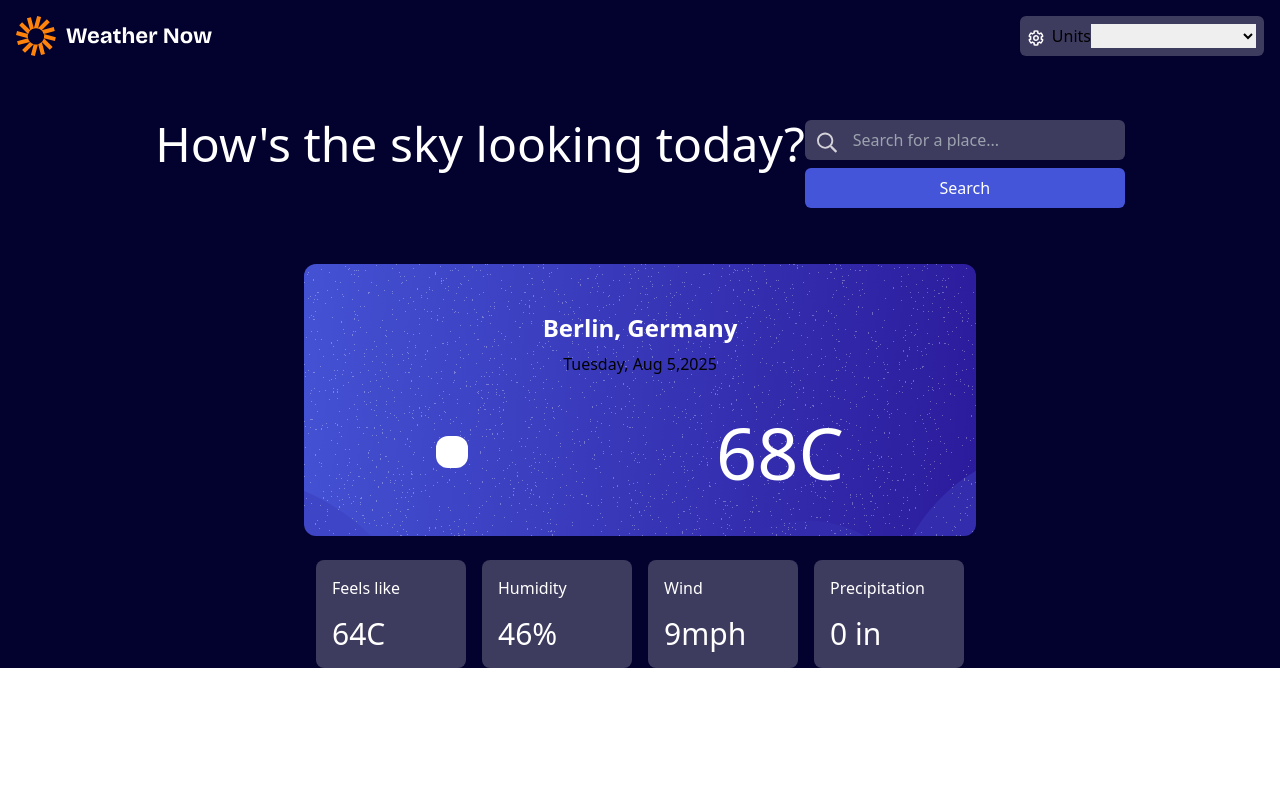
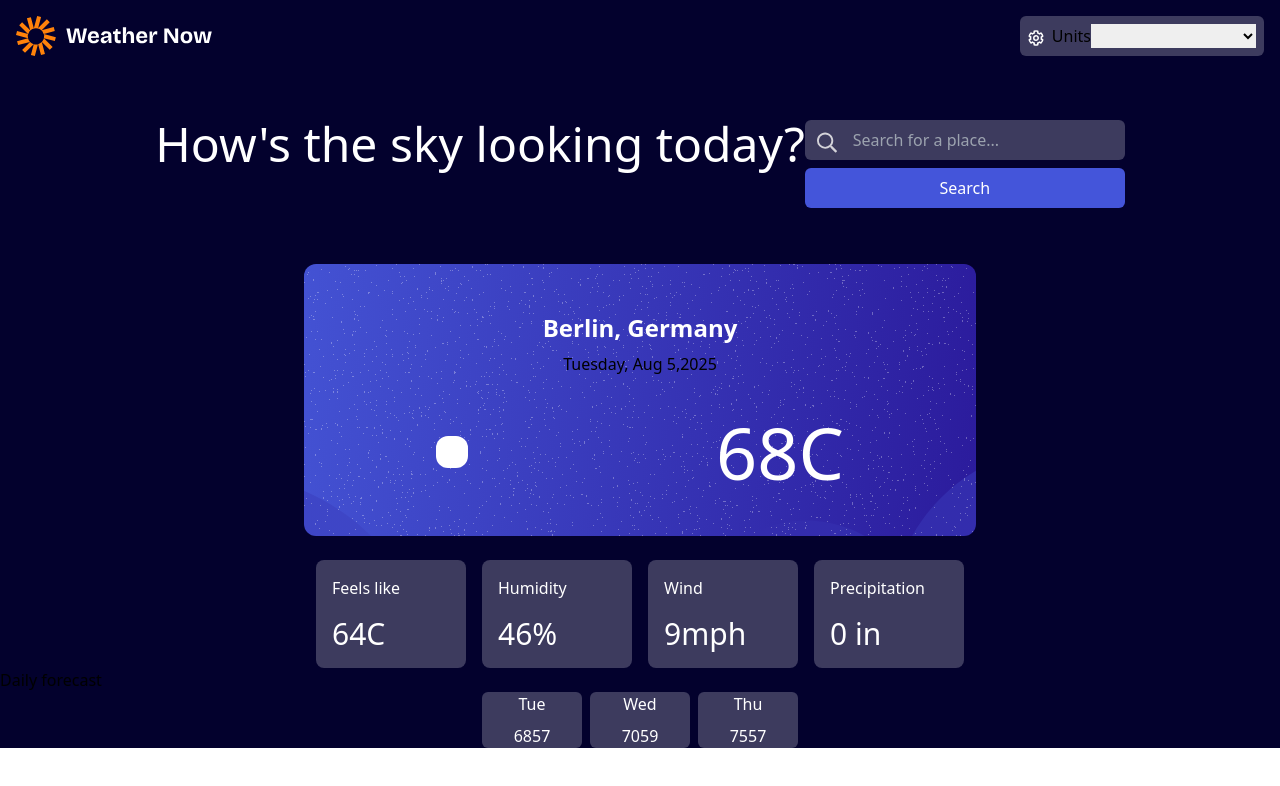
Before and after one commit to szczepanieceryk/weather-app, a React (Vite) app: page / in a window 1280 px wide. Shown: the top 786 px of the page. Built offline with nearby package versions, Linux system fonts and the light colour scheme.

Commit message:
chore: add interface for dynamically dislpayed component

```diff
--- a/src/App.tsx
+++ b/src/App.tsx
@@ -3,6 +3,7 @@ import Navigation from './layouts/Navigation';
 import Header from './layouts/Header';
 import TodayForecast from './components/TodayForecast';
 import ForecastCube from './components/ForecastCube';
+import DailyForecast from './layouts/DailyForecast';
 
 const App = () => {
   return (
@@ -11,6 +12,7 @@ const App = () => {
       <Header />
       <TodayForecast />
       <ForecastCube />
+      <DailyForecast />
     </div>
   );
 };
--- /dev/null
+++ b/src/components/DailyForecastCell.tsx
@@ -0,0 +1,17 @@
+import React from 'react';
+
+import { DailyForecastCellProps } from '../types/types';
+const DailyForecastCell: React.FC<DailyForecastCellProps> = ({ day, weatherIcon, temperature }) => {
+  return (
+    <div className="flex flex-wrap justify-center text-center min-w-[100px] mx-1 rounded-md text-white bg-[#3d3b5eff]">
+      <span className="mb-2 block basis-full">{day}</span>
+      <img src={weatherIcon} alt="" />
+      <div className="flex flex-wrap justify-between">
+        <span>{temperature.day}</span>
+        <span>{temperature.night}</span>
+      </div>
+    </div>
+  );
+};
+
+export default DailyForecastCell;
```
